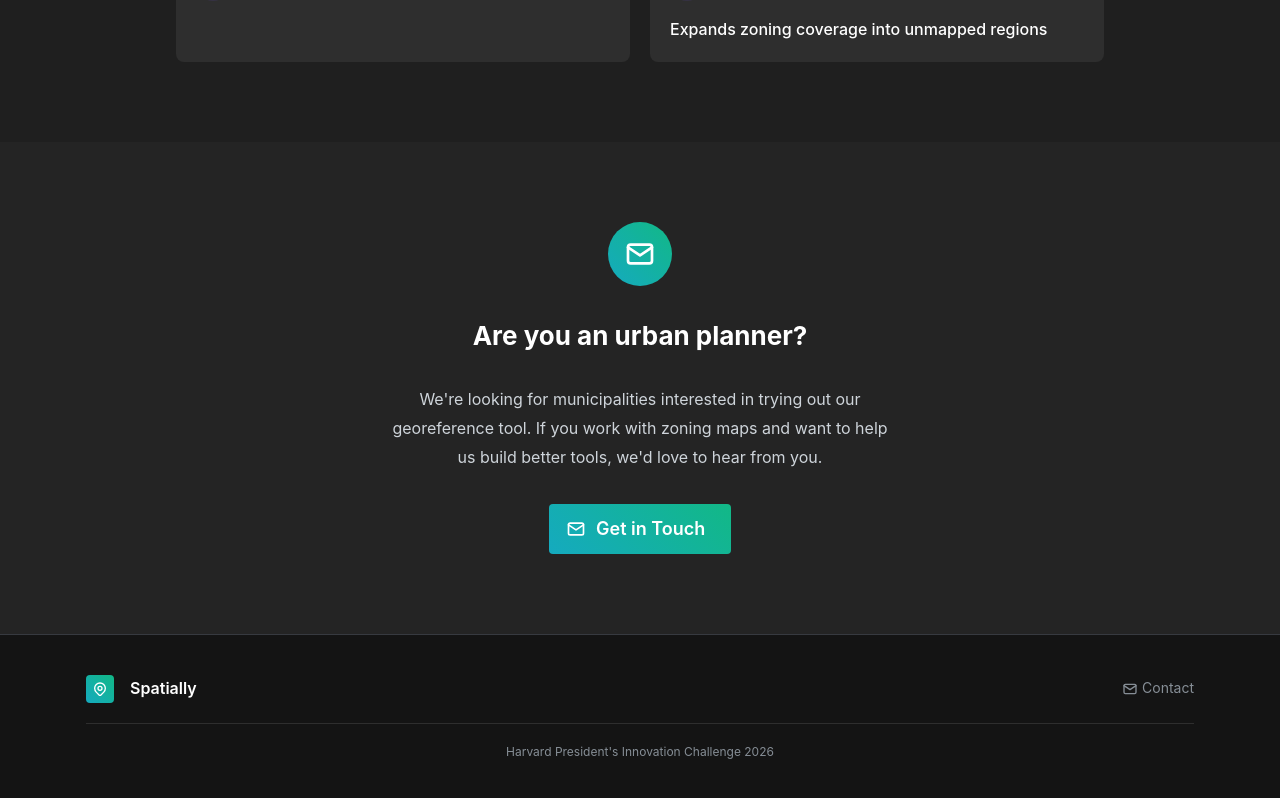
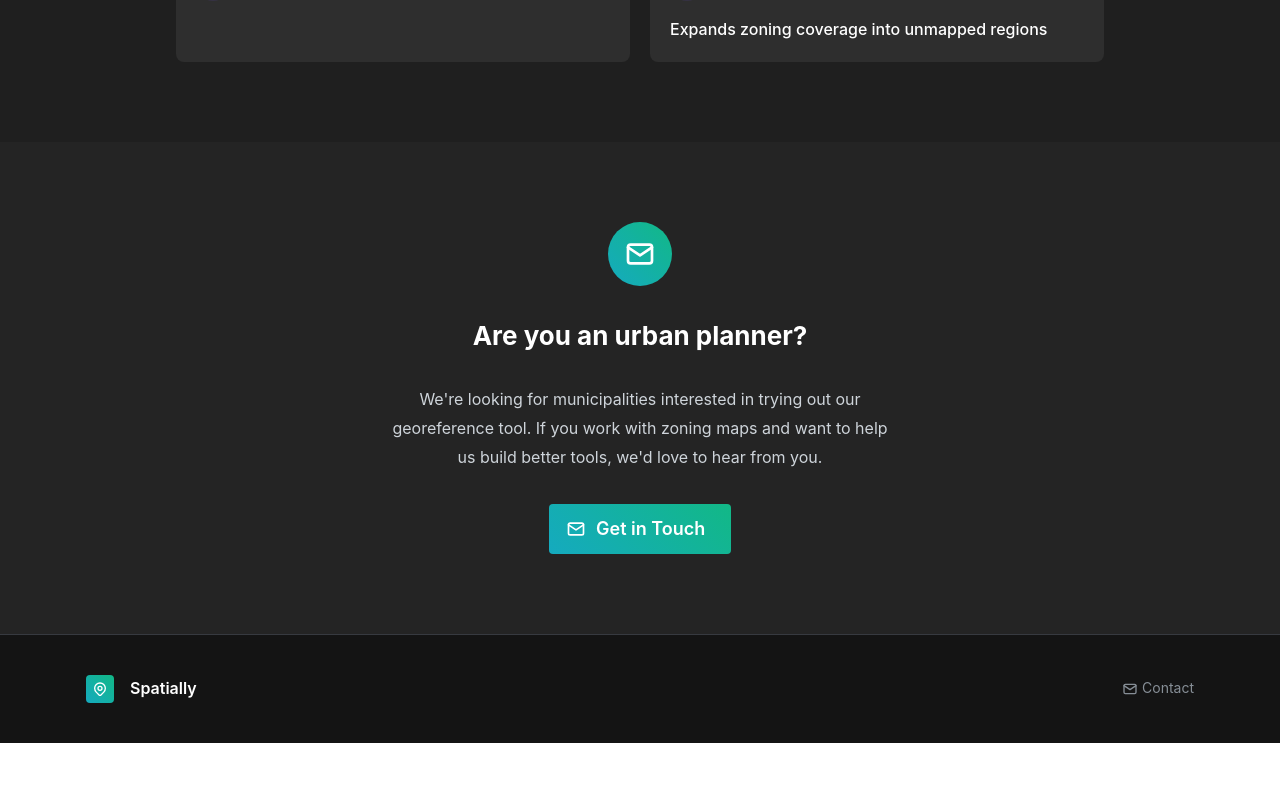
Before and after one commit to hunkim98/spatial_ml, a Next.js app in the folder frontend/: page / in a window 1280 px wide. Shown: the part 3186-3984 px from the top of the page. After the commit the page ends 3929 px from the top, so only its background shows below. Built offline with nearby package versions, Linux system fonts and the light colour scheme; no server answers.

Commit message:
Remove harvard pic

```diff
--- a/frontend/src/pages/index.tsx
+++ b/frontend/src/pages/index.tsx
@@ -13,7 +13,6 @@ import {
   Box,
   Badge,
   Anchor,
-  Divider,
   Modal,
   Image,
 } from "@mantine/core";
@@ -585,10 +584,6 @@ function Home() {
               </Anchor>
             </Group>
           </Group>
-          <Divider my="lg" color="dark.6" />
-          <Text size="xs" c="dimmed" ta="center">
-            Harvard President&apos;s Innovation Challenge 2026
-          </Text>
         </Container>
       </Box>
     </Box>
```
